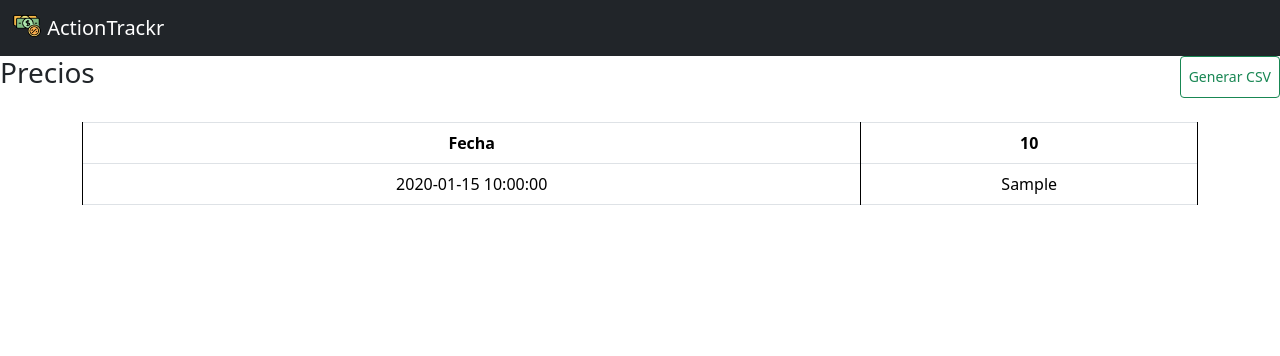
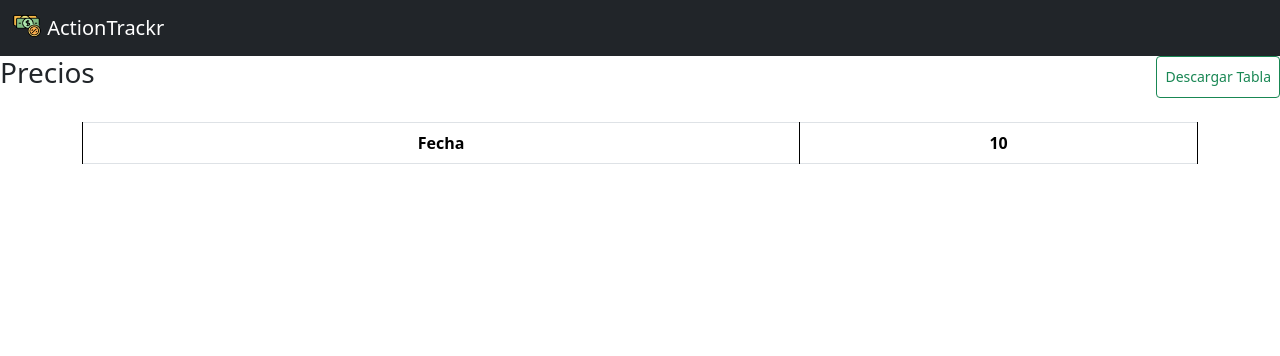
Before and after one commit to Lomosaurio123/yahoo_BIO, a Flask app: template templates/prices.html in a window 1280 px wide. Shown: the top 356 px of the page. Run offline with Flask 3, Linux system fonts and the light colour scheme; the template is opened without the code that fills it: most values are stand-ins (such as "Sample title", 1, 10 or a date in 2020).

Commit message:
tabla precios completa

```diff
--- a/app.py
+++ b/app.py
@@ -1,7 +1,9 @@
-import csv, requests, os, numpy as np, pandas as pd
-from flask import Flask, make_response, render_template, request, send_file, jsonify, send_from_directory
+import csv, requests, os, numpy as np, pandas as pd,json
+import xlsxwriter
+from io import BytesIO
+from flask import Flask, Response, render_template, request, send_file, jsonify, send_from_directory
 from datetime import datetime
-from functions import get_stock_history, clean_keys, get_adj_close,generar_csv, buscador_previo, valiadcion_accion_existente
+from functions import get_stock_history, clean_keys, get_adj_close, buscador_previo, valiadcion_accion_existente
 
 app = Flask(__name__)
 
@@ -49,6 +51,7 @@ def index():
             return render_template('index.html', error_message="La fecha inicial debe ser anterior a la fecha final")
 
         stock_symbols = request.form['stock_symbol'].replace(" ", "").split(',')
+        stock_symbols = [symbol.upper() for symbol in stock_symbols]
 
         # Eliminar archivos generados anteriormente con nombre que comienza con 'Historial_accion_from_'
         csv_files_to_delete = [file for file in os.listdir() if file.startswith('Historial_accion_from_')]
@@ -75,6 +78,8 @@ def index():
             historial = get_stock_history(prev_periodo_inicial, periodo_final, stock_symbol)
 
             # Guardar los datos en un archivo CSV
+            if stock_symbol=='^MXX':
+                stock_symbol='IPC'
             csv_filename = f'Historial_accion_from_{stock_symbol}_{periodo_inicial.strftime("%Y-%m-%d")}_to_{periodo_final.strftime("%Y-%m-%d")}.csv'
             historial.to_csv(csv_filename, index=True, sep=',',encoding='utf-8')
 
@@ -85,27 +90,6 @@ def index():
         return render_template('result.html', csv_filenames=csv_filenames)
 
     return render_template('index.html')
-
-
-@app.route('/download', methods=['GET'])
-def download():
-    csv_filename = request.args.get('csv_filename')
-    historial = pd.read_csv(csv_filename)
-
-    # Eliminar la primera fila (excepto los encabezados)
-    historial = historial.iloc[1:]
-
-    # Definir el nombre del archivo .xlsx para la conversión
-    xlsx_filename = csv_filename[:-4] + '.xlsx'
-
-    # Guardar el DataFrame en un archivo Excel (.xlsx)
-    historial.to_excel(xlsx_filename, index=False)
-
-    if xlsx_filename:
-        return send_file(xlsx_filename, as_attachment=True)
-    else:
-        return "Error: Nombre de archivo no proporcionado"
-
 
 @app.route('/display', methods=['GET'])
 def display():
@@ -228,17 +212,48 @@ def rendimientos():
                            coeficiente=Cof_var, beta=betas, sistematico=sistematico, no_sistematico=no_sistematico, tlr=tlr, sharpes=sharpes)
 
 
-@app.route('/download_csv', methods=['POST'])
-def download_csv():
-    data = request.form.getlist('data[]')
-    filename = request.form.get('nombre_csv')  # Obtener el nombre del archivo
+@app.route('/download', methods=['GET'])
+def download():
+    csv_filename = request.args.get('csv_filename')
+    historial = pd.read_csv(csv_filename)
 
-    contenido_csv = generar_csv(data)
+    # Eliminar la primera fila (excepto los encabezados)
+    historial = historial.iloc[1:]
 
-    # Preparar la respuesta para descargar el archivo CSV
-    response = make_response(contenido_csv)
-    response.headers["Content-Disposition"] = f"attachment; filename={filename}"
-    response.headers["Content-type"] = "text/csv"
+    # Definir el nombre del archivo .xlsx para la conversión
+    xlsx_filename = csv_filename[:-4] + '.xlsx'
+
+    # Guardar el DataFrame en un archivo Excel (.xlsx)
+    historial.to_excel(xlsx_filename, index=False)
+
+    if xlsx_filename:
+        return send_file(xlsx_filename, as_attachment=True)
+    else:
+        return "Error: Nombre de archivo no proporcionado"
+
+
+@app.route('/download_tabla', methods=['POST'])
+def download_tabla():
+    tableData = request.form.get('tableData')
+    tableData = json.loads(tableData)
+    del tableData[1]
+
+    # Crear un archivo XLSX en memoria
+    output = BytesIO()
+    workbook = xlsxwriter.Workbook(output)
+    worksheet = workbook.add_worksheet()
+
+
+    for row_num, row in enumerate(tableData):
+        for col_num, cell_value in enumerate(row):
+            worksheet.write(row_num, col_num, cell_value)
+    workbook.close()
+
+    output.seek(0)
+
+    # EL PROBLEMA ESTA AQUI
+    response = Response(output.read(), mimetype="application/vnd.openxmlformats-officedocument.spreadsheetml.sheet")
+    response.headers["Content-Disposition"] = "attachment; filename=Precios.xlsx"
 
     return response
 
--- a/functions.py
+++ b/functions.py
@@ -28,8 +28,6 @@ def buscador_previo(start_date, stock_symbol):
         if not stock_data.empty:
             return dia_previo
         dia_previo = dia_previo - datetime.timedelta(days=1)
-
-
 
 def get_stock_history(start_date, end_date, stock_symbol):
     stock_data = yf.download(stock_symbol, start=start_date, end=end_date)
--- a/templates/display.html
+++ b/templates/display.html
@@ -20,7 +20,7 @@
         }
 
         table.table-bordered .color-azul {
-            color: rgb(0, 0, 255);
+            color: blue;
         }
     </style>
     <script src="https://code.jquery.com/jquery-3.6.0.min.js"></script>
@@ -101,7 +101,7 @@
                             $(this).addClass("color-verde");
                         } else if (numeroActual < numeroAnterior) {
                             $(this).addClass("color-rojo");
-                        } else if (numeroActual = numeroAnterior) {
+                        } else if (numeroActual == numeroAnterior) {
                             $(this).addClass("color-azul");
                         }
                     }
--- a/templates/prices.html
+++ b/templates/prices.html
@@ -26,6 +26,10 @@
         table.table-bordered .color-rojo {
             color: red;
         }
+
+        table.table-bordered .color-azul {
+            color: blue;
+        }
     </style>
 </head>
 
@@ -40,28 +44,38 @@
         </div>
     </nav>
 
-    <form id="csvForm" method="post" action="/download_csv">
-        <input type="hidden" name="nombre_csv" value="Precios.csv">
+    <form id="csvForm" method="post" action="/download_tabla">
+        <input type="hidden" name="nombre_csv" value="Precios.xlsx">
         <div class="d-flex justify-content-between">
             <h3>Precios</h3>
-            <input type="button" class="btn btn-outline-success btn-sm" value="Generar CSV" id="generarCSV">
+            <button type="submit" class="btn btn-outline-success btn-sm" id="Tabla_datos">Descargar Tabla</button>
         </div>
     </form>
+
 
     <div class="container mt-4">
         <table class="table table-bordered" id="datosTabla">
             <tr style="text-align: center;">
+
+            <tr>
+                {% for record in data %}
                 <th>Fecha</th>
-                {% for record in data %}
                 <th>{{ record.stock_symbol }}</th>
                 {% endfor %}
             </tr>
-            {% for i in range(data[0].adj_close_data|length) %}
-            <tr>
-                <td>{{ data[0].adj_close_data[i].date }}</td>
+
+            {% set max_data_length = data|map(attribute='adj_close_data')|map('length')|max %}
+
+            {% for i in range(max_data_length) %}
+            <tr {% if i == 0 %}hidden{% endif %}>
               {% for record in data %}
-                {% set symbol_id = record.stock_symbol|replace('^', '_') %}
-                <td class="columna-{{ symbol_id }}">{{ record.adj_close_data[i].adj_close }}</td>
+                {% if i < record.adj_close_data|length %}
+                  <td>{{ record.adj_close_data[i].date }}</td>
+                  <td class="columna-{{ record.stock_symbol }}">{{ record.adj_close_data[i].adj_close }}</td>
+                {% else %}
+                  <td></td>
+                  <td></td>
+                {% endif %}
               {% endfor %}
             </tr>
           {% endfor %}
@@ -70,80 +84,51 @@
 
     <script>
         $(document).ready(function () {
-            var columnas = ['Adj_Close'];
+            // Obtener todas las celdas con clases columna-*
+            var cellsWithClasses = document.querySelectorAll('td[class^="columna-"]');
 
-            // Obtener todas las columnas presentes en la tabla
-            $(".table th").each(function () {
-                columnas.push($(this).text());
+            // Iterar a través de las celdas y analizar los valores
+            cellsWithClasses.forEach(function(cell) {
+                var cellContent = cell.textContent.trim();
+                var numeroActual = parseFloat(cellContent);
+
+                if (!isNaN(numeroActual)) {
+                    // Obtener la clase específica de la celda (por ejemplo, columna-XYZ)
+                    var specificClass = cell.className.match(/columna-[A-Za-z0-9]+/);
+
+                    if (specificClass) {
+                        specificClass = specificClass[0];
+                        var selector = "." + specificClass;
+
+                        // Obtener todas las celdas en la misma columna
+                        var cellsInColumn = document.querySelectorAll(selector);
+
+                        // Inicializar el valor anterior como vacío
+                        var numeroAnterior = "";
+
+                        // Iterar a través de las celdas en la misma columna y aplicar lógica de colores
+                        cellsInColumn.forEach(function(colCell) {
+                            var colCellContent = colCell.textContent.trim();
+                            var colNumeroActual = parseFloat(colCellContent);
+
+                            if (!isNaN(colNumeroActual)) {
+                                if (colNumeroActual > numeroAnterior) {
+                                    $(colCell).addClass("color-verde");
+                                } else if (colNumeroActual < numeroAnterior) {
+                                    $(colCell).addClass("color-rojo");
+                                } else if (colNumeroActual === numeroAnterior) {
+                                    $(colCell).addClass("color-azul");
+                                }
+
+                                numeroAnterior = colNumeroActual;
+                            }
                         });
-
-            for (var i = 0; i < columnas.length; i++) {
-                var nombreColumna = columnas[i];
-                var symbol_id = nombreColumna.replace('^', '_');
-                var symbol_id_selector = $.escapeSelector(symbol_id); // Escapar el selector
-                var numeroCeldas = $(".columna-" + symbol_id_selector);
-
-                numeroCeldas.each(function (index) {
-                    if (index > 0) {
-                        var numeroActual = parseFloat($(this).text());
-                        var numeroAnterior = parseFloat($(this).closest("tr").prev().find(".columna-" + symbol_id_selector).text());
-
-                        if (numeroActual > numeroAnterior) {
-                            $(this).addClass("color-verde");
-                        } else if (numeroActual < numeroAnterior) {
-                            $(this).addClass("color-rojo");
                     }
                 }
             });
-            }
         });
      </script>
-
-    <script>
-        function downloadCSV(csv, filename) {
-            var csvFile;
-            var downloadLink;
-
-            // Crear el archivo CSV
-            csvFile = new Blob([csv], { type: "text/csv" });
-
-            // Crear un enlace de descarga
-            downloadLink = document.createElement("a");
-
-            // Establecer el enlace para el archivo CSV
-            downloadLink.download = filename;
-            downloadLink.href = window.URL.createObjectURL(csvFile);
-
-            // Simular el clic para descargar el archivo
-            downloadLink.style.display = "none";
-            document.body.appendChild(downloadLink);
-            downloadLink.click();
-        }
-
-        function generateCSV() {
-            // Obtener los datos de la tabla
-            var table = document.getElementById("datosTabla");
-            var rows = table.getElementsByTagName("tr");
-
-            var csv = "";
-            for (var i = 0; i < rows.length; i++) {
-                var row = [],
-                    cols = rows[i].querySelectorAll("td, th");
-
-                for (var j = 0; j < cols.length; j++) {
-                    row.push(cols[j].innerText);
-                }
-
-                csv += row.join(",") + "\n";
-            }
-
-            // Descargar el archivo CSV
-            downloadCSV(csv, "Precios.csv");
-        }
-
-        // Asociar la función de generación de CSV al botón "Generar CSV"
-        document.getElementById("generarCSV").addEventListener("click", generateCSV);
-    </script>
+     <script src="{{ url_for('serve_script', filename='download_tabla.js') }}"> </script>
 </body>
 
 </html>
```
Also changed, not shown: Scripts/download_tabla.js (added, +22 -0 lines). Lines whose indentation alone changed are shown as unchanged.
